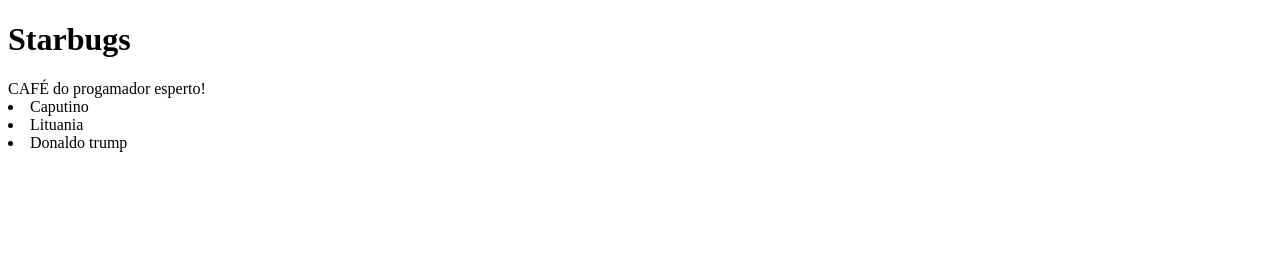
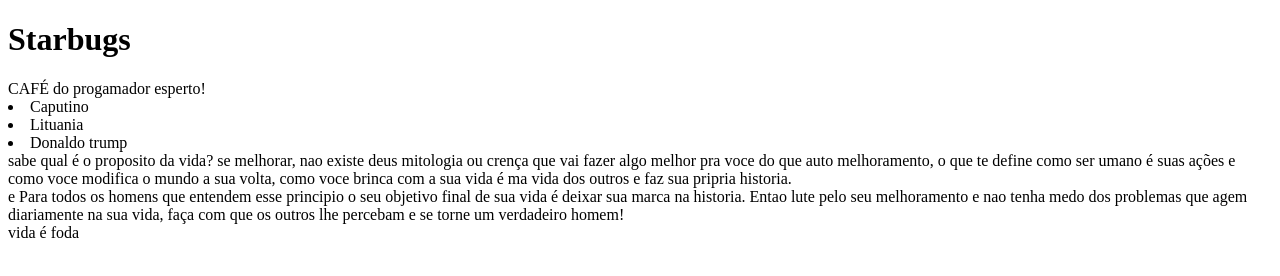
Before and after one commit to jjdariva/hellogithub, a plain HTML site: page index.html in a window 1280 px wide. Drawn offline with Linux system fonts and the light colour scheme.

Commit message:
adicionei um texto

```diff
--- a/index.html
+++ b/index.html
@@ -16,5 +16,9 @@
 	<li> Caputino</li>
 	<li>Lituania</li>
 	<li>Donaldo trump</li>
+	<p> sabe qual é o proposito da vida? se melhorar, nao existe deus mitologia ou crença que vai fazer algo melhor pra voce do que auto melhoramento, o que te define como ser umano é suas ações e como voce modifica o mundo a sua volta, como voce brinca com a sua vida é ma vida dos outros e faz sua pripria historia.</p>
+	<p>e Para todos os homens que entendem esse principio o seu objetivo final de sua vida é deixar sua marca na historia. Entao lute pelo seu melhoramento e nao tenha medo dos problemas que agem diariamente na sua vida, faça com que os outros lhe percebam e se torne um verdadeiro homem!</p>
+
+	<a> vida é foda </a>
 </body>
 </html>
```
